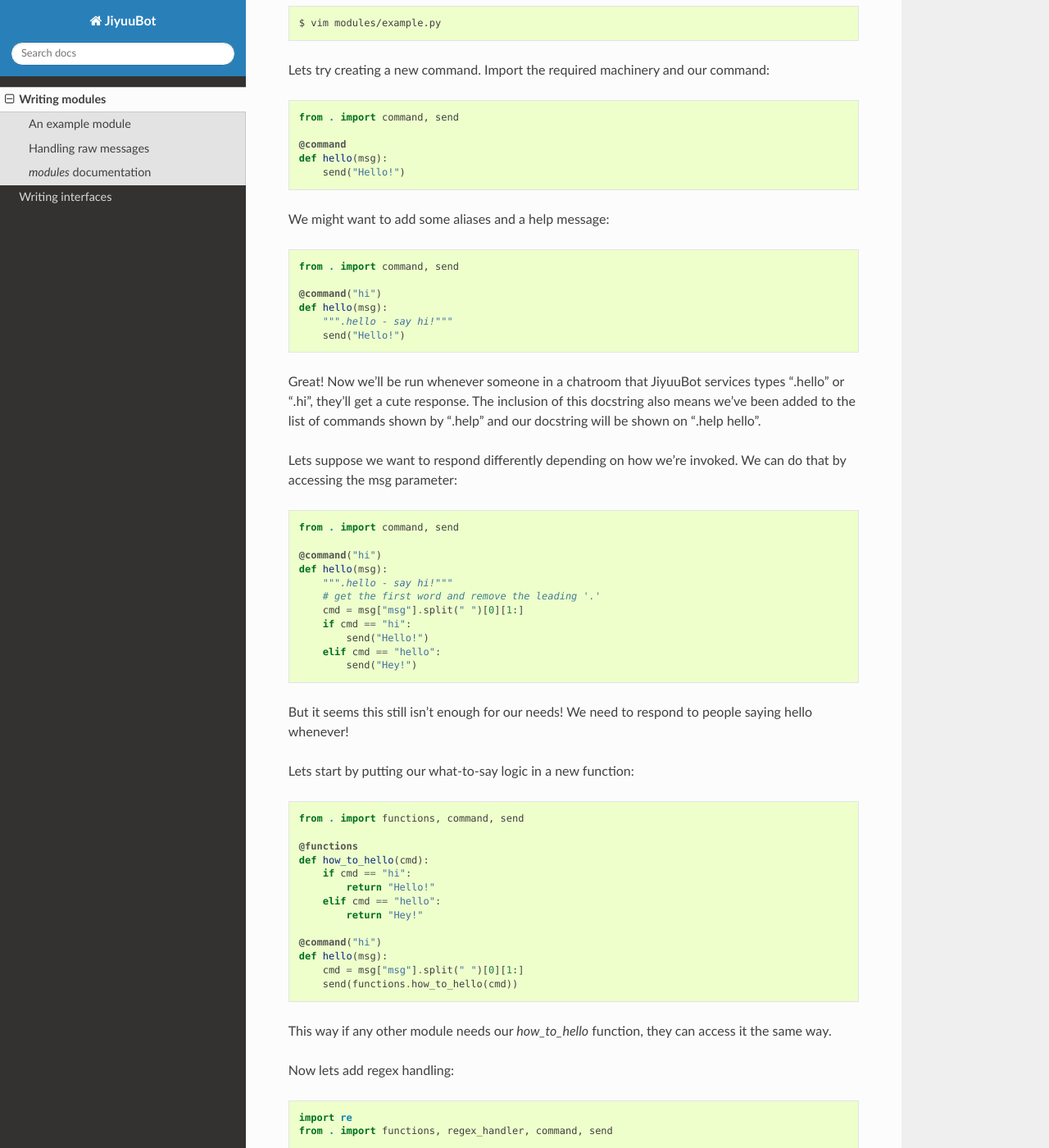
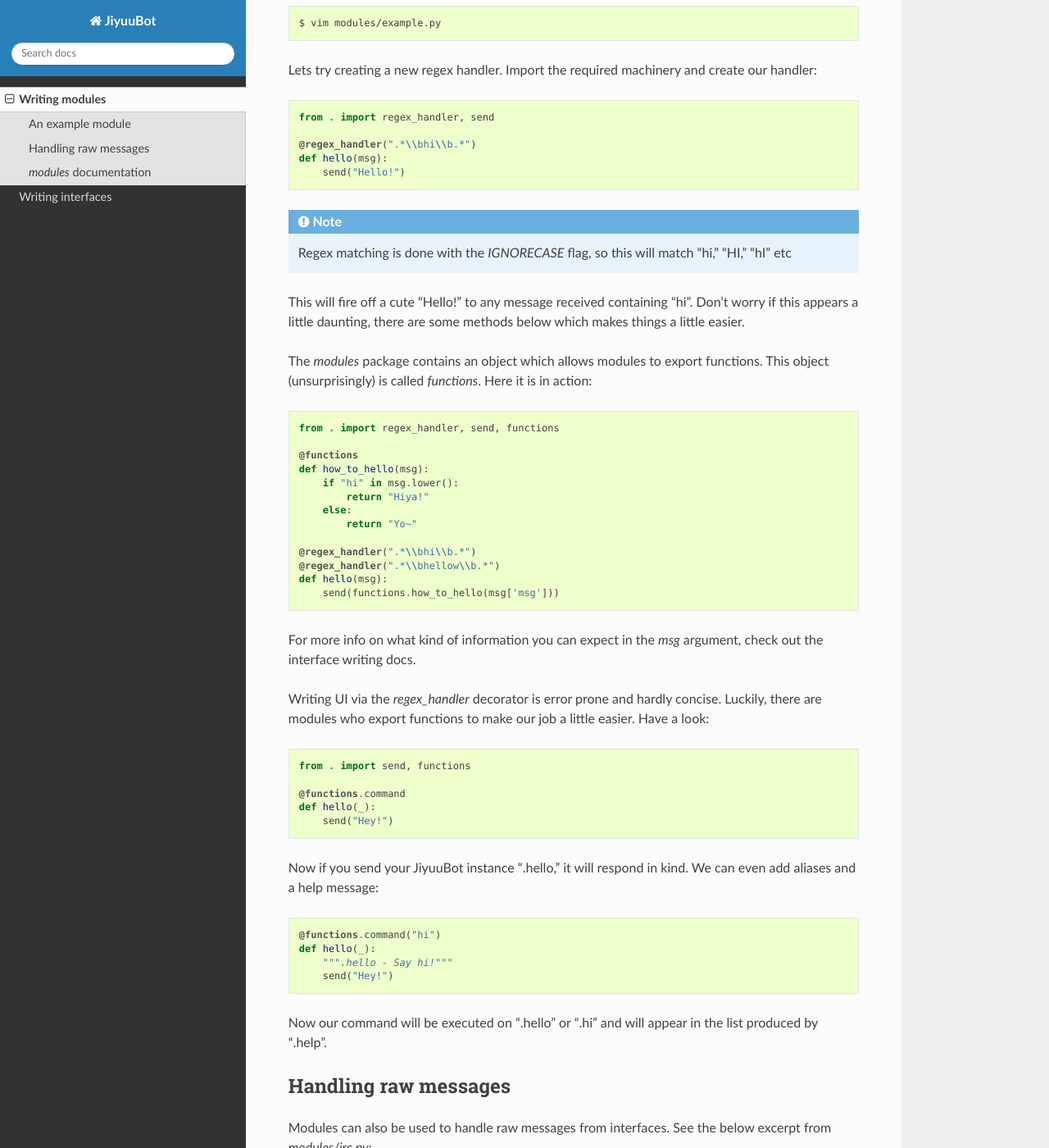
Before and after one commit to Bob131/JiyuuBot, a Sphinx documentation site: the page built from docs/modules.rst, in a window 1280 px wide and 1400 px high, scrolled down 257 px. Shown: the whole window at 82% size. Built offline with Sphinx 7.4.7 and the Read the Docs theme 2.0.0, drawn with Linux system fonts in a browser that asks for light colours; some of the changed text lies outside the part shown.

Commit message:
Improve docs

```diff
--- a/docs/modules.rst
+++ b/docs/modules.rst
@@ -10,109 +10,79 @@ Start by creating a new file in the modules folder:
 
     $ vim modules/example.py
 
-Lets try creating a new command. Import the required machinery and our
-command:
+Lets try creating a new regex handler. Import the required machinery and
+create our handler:
 
 .. code-block:: python
 
-    from . import command, send
+    from . import regex_handler, send
 
-    @command
+    @regex_handler(".*\\bhi\\b.*")
     def hello(msg):
         send("Hello!")
 
-We might want to add some aliases and a help message:
+.. NOTE:: Regex matching is done with the `IGNORECASE` flag, so this will
+          match "hi," "HI," "hI" etc
+
+This will fire off a cute "Hello!" to any message received containing
+"hi". Don't worry if this appears a little daunting, there are some
+methods below which makes things a little easier.
+
+The `modules` package contains an object which allows modules to export
+functions. This object (unsurprisingly) is called `functions`. Here it is
+in action:
 
 .. code-block:: python
 
-    from . import command, send
+    from . import regex_handler, send, functions
 
-    @command("hi")
+    @functions
+    def how_to_hello(msg):
+        if "hi" in msg.lower():
+            return "Hiya!"
+        else:
+            return "Yo~"
+
+    @regex_handler(".*\\bhi\\b.*")
+    @regex_handler(".*\\bhellow\\b.*")
     def hello(msg):
-        """.hello - say hi!"""
-        send("Hello!")
+        send(functions.how_to_hello(msg['msg']))
 
-Great! Now we'll be run whenever someone in a chatroom that JiyuuBot
-services types ".hello" or ".hi", they'll get a cute response.
-The inclusion of this docstring also means we've been added to the list
-of commands shown by ".help" and our docstring will be shown on ".help
-hello".
+For more info on what kind of information you can expect in the `msg`
+argument, check out the interface writing docs.
 
-Lets suppose we want to respond differently depending on how we're
-invoked. We can do that by accessing the msg parameter:
+Writing UI via the `regex_handler` decorator is error prone and hardly
+concise. Luckily, there are modules who export functions to make our
+job a little easier. Have a look:
 
 .. code-block:: python
 
-    from . import command, send
+    from . import send, functions
 
-    @command("hi")
-    def hello(msg):
-        """.hello - say hi!"""
-        # get the first word and remove the leading '.'
-        cmd = msg["msg"].split(" ")[0][1:]
-        if cmd == "hi":
-            send("Hello!")
-        elif cmd == "hello":
-            send("Hey!")
+    @functions.command
+    def hello(_):
+        send("Hey!")
 
-But it seems this still isn't enough for our needs! We need to respond
-to people saying hello whenever!
-
-Lets start by putting our what-to-say logic in a new function:
+Now if you send your JiyuuBot instance ".hello," it will respond in kind.
+We can even add aliases and a help message:
 
 .. code-block:: python
 
-    from . import functions, command, send
+    @functions.command("hi")
+    def hello(_):
+        """.hello - Say hi!"""
+        send("Hey!")
 
-    @functions
-    def how_to_hello(cmd):
-        if cmd == "hi":
-            return "Hello!"
-        elif cmd == "hello":
-            return "Hey!"
+Now our command will be executed on ".hello" or ".hi" and will appear in
+the list produced by ".help".
 
-    @command("hi")
-    def hello(msg):
-        cmd = msg["msg"].split(" ")[0][1:]
-        send(functions.how_to_hello(cmd))
-
-This way if any other module needs our `how_to_hello` function, they can
-access it the same way.
-
-Now lets add regex handling:
-
-.. code-block:: python
-
-    import re
-    from . import functions, regex_handler, command, send
-
-    @functions
-    def how_to_hello(cmd):
-        if cmd == "hi":
-            return "Hello!"
-        elif cmd == "hello":
-            return "Hey!"
-
-    @command("hi")
-    def hello(msg):
-        cmd = msg["msg"].split(" ")[0][1:]
-        send(functions.how_to_hello(cmd))
-
-    @regex_handler(".*[^a-z]hello[^a-z].*")
-    @regex_handler(".*[^a-z]hi[^a-z].*")
-    def hello(msg):
-        cmd = re.match(".*[^a-z](hi|hello)[^a-z].*").group(0)
-        send(functions.how_to_hello(cmd))
-
-Since regex matching is done with the `IGNORECASE` flag, this is all we
-need.
 
 
 Handling raw messages
 ^^^^^^^^^^^^^^^^^^^^^
 
 Modules can also be used to handle raw messages from interfaces. See the
-below excerpt from `modules/multichan.py`:
+below excerpt from `modules/irc.py`:
 
 .. code-block:: python
 
```
Also changed, not shown: modules/__init__.py (+10 -21 lines), 4 other files.
